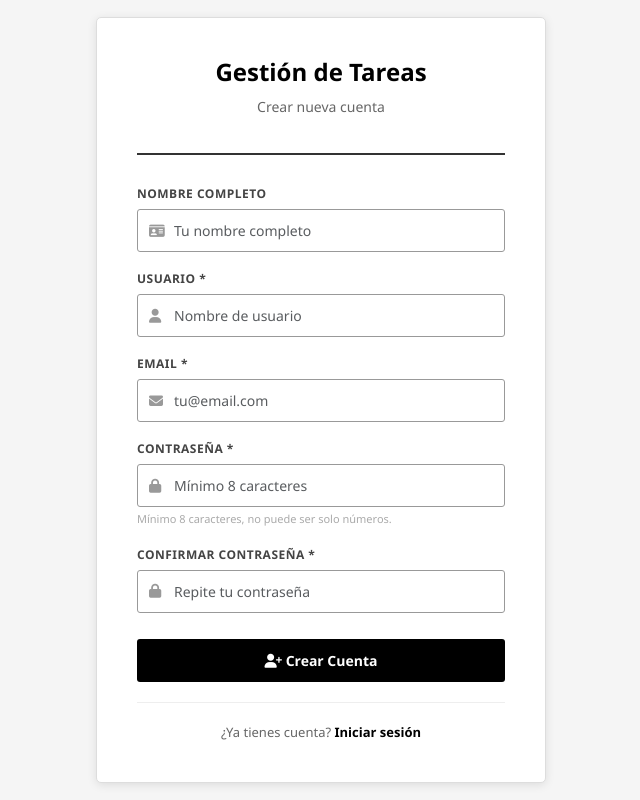
After one commit to crisdouglasb-gg/gestion_tareas_colaborativas, a Django app: page /registro/ in a window 1280 px wide. The commit adds this page. Shown: the whole page, without its empty margins (319-959 px from the left). Run offline with Django 5.2, Linux system fonts and the light colour scheme.

Commit message:
Registro de usuarios y mejora del login - frontend

```diff
--- a/espacios/urls.py
+++ b/espacios/urls.py
@@ -13,6 +13,7 @@ from .views import (
     paneles_view,
     actividades_view,
     notificaciones_view,
+    registro_usuario,
 )
 
 urlpatterns = [
@@ -89,4 +90,10 @@ urlpatterns = [
         name='notificaciones'
     ),
 
+    path(
+        'registro/',
+        registro_usuario,
+        name='registro'
+    ),
+
 ]
--- a/espacios/views.py
+++ b/espacios/views.py
@@ -1,3 +1,6 @@
+from django.contrib.auth.forms import UserCreationForm
+from django.contrib.auth import login
+from django.contrib import messages
 from django.contrib.auth.decorators import login_required
 from django.http import JsonResponse
 from django.shortcuts import render, redirect
@@ -416,3 +419,19 @@ def notificaciones_view(request):
         'notificaciones_usuario': notificaciones_usuario,
     }
     return render(request, 'espacios/notificaciones.html', contexto)
+
+def registro_usuario(request):
+    if request.user.is_authenticated:
+        return redirect('dashboard')
+    if request.method == 'POST':
+        form = UserCreationForm(request.POST)
+        if form.is_valid():
+            usuario = form.save(commit=False)
+            usuario.email = request.POST.get('email', '')
+            usuario.first_name = request.POST.get('first_name', '')
+            usuario.save()
+            login(request, usuario)
+            return redirect('dashboard')
+    else:
+        form = UserCreationForm()
+    return render(request, 'registration/registro.html', {'form': form})
--- /dev/null
+++ b/templates/registration/registro.html
@@ -0,0 +1,304 @@
+<!DOCTYPE html>
+<html lang="es">
+<head>
+    <meta charset="UTF-8">
+    <meta name="viewport" content="width=device-width, initial-scale=1.0">
+    <title>Registro - Gestión de Tareas Colaborativas</title>
+    <link href="https://cdn.jsdelivr.net/npm/bootstrap@5.3.0/dist/css/bootstrap.min.css" rel="stylesheet">
+    <link rel="stylesheet" href="https://cdnjs.cloudflare.com/ajax/libs/font-awesome/6.4.0/css/all.min.css">
+    <style>
+        * {
+            margin: 0;
+            padding: 0;
+            box-sizing: border-box;
+        }
+
+        body {
+            background: #f5f5f5;
+            min-height: 100vh;
+            display: flex;
+            align-items: center;
+            justify-content: center;
+            font-family: 'Segoe UI', Tahoma, Geneva, Verdana, sans-serif;
+        }
+
+        .registro-container {
+            background: white;
+            border-radius: 5px;
+            border: 1px solid #ddd;
+            box-shadow: 0 2px 10px rgba(0, 0, 0, 0.1);
+            padding: 40px;
+            width: 100%;
+            max-width: 450px;
+        }
+
+        .registro-header {
+            text-align: center;
+            margin-bottom: 30px;
+            border-bottom: 2px solid #333;
+            padding-bottom: 20px;
+        }
+
+        .registro-header h1 {
+            color: #000;
+            font-weight: 700;
+            margin-bottom: 10px;
+            font-size: 24px;
+        }
+
+        .registro-header p {
+            color: #666;
+            font-size: 14px;
+        }
+
+        .form-group {
+            margin-bottom: 18px;
+        }
+
+        .form-group label {
+            display: block;
+            font-size: 12px;
+            font-weight: 700;
+            color: #444;
+            margin-bottom: 6px;
+            text-transform: uppercase;
+            letter-spacing: 0.5px;
+        }
+
+        .input-wrapper {
+            position: relative;
+        }
+
+        .input-wrapper i {
+            position: absolute;
+            left: 12px;
+            top: 50%;
+            transform: translateY(-50%);
+            color: #999;
+            font-size: 14px;
+        }
+
+        .form-control {
+            border: 1px solid #999;
+            border-radius: 3px;
+            padding: 10px 12px 10px 36px;
+            font-size: 14px;
+            width: 100%;
+            transition: all 0.3s ease;
+            color: #000;
+        }
+
+        .form-control:focus {
+            border-color: #000;
+            box-shadow: 0 0 0 0.2rem rgba(0, 0, 0, 0.1);
+            outline: none;
+        }
+
+        .btn-registro {
+            background: #000;
+            border: none;
+            padding: 11px;
+            font-weight: 600;
+            border-radius: 3px;
+            width: 100%;
+            color: white;
+            transition: all 0.3s ease;
+            cursor: pointer;
+            font-size: 14px;
+            margin-top: 8px;
+        }
+
+        .btn-registro:hover {
+            background: #333;
+        }
+
+        .alert-error {
+            background: #fff5f5;
+            border: 1px solid #e53e3e;
+            color: #c53030;
+            border-radius: 3px;
+            padding: 10px 14px;
+            font-size: 13px;
+            margin-bottom: 20px;
+            display: flex;
+            align-items: center;
+            gap: 8px;
+        }
+
+        .alert-success {
+            background: #f0fff4;
+            border: 1px solid #22c55e;
+            color: #15803d;
+            border-radius: 3px;
+            padding: 10px 14px;
+            font-size: 13px;
+            margin-bottom: 20px;
+            display: flex;
+            align-items: center;
+            gap: 8px;
+        }
+
+        .login-link {
+            text-align: center;
+            margin-top: 20px;
+            padding-top: 20px;
+            border-top: 1px solid #eee;
+            font-size: 13px;
+            color: #666;
+        }
+
+        .login-link a {
+            color: #000;
+            font-weight: 700;
+            text-decoration: none;
+        }
+
+        .login-link a:hover {
+            text-decoration: underline;
+        }
+
+        .password-hint {
+            font-size: 11px;
+            color: #aaa;
+            margin-top: 4px;
+        }
+    </style>
+</head>
+<body>
+
+    <div class="registro-container">
+
+        <div class="registro-header">
+            <h1>Gestión de Tareas</h1>
+            <p>Crear nueva cuenta</p>
+        </div>
+
+        {% if messages %}
+            {% for message in messages %}
+                {% if message.tags == 'error' %}
+                    <div class="alert-error">
+                        <i class="fas fa-exclamation-circle"></i>
+                        {{ message }}
+                    </div>
+                {% else %}
+                    <div class="alert-success">
+                        <i class="fas fa-check-circle"></i>
+                        {{ message }}
+                    </div>
+                {% endif %}
+            {% endfor %}
+        {% endif %}
+
+        {% if form.errors %}
+            <div class="alert-error">
+                <i class="fas fa-exclamation-circle"></i>
+                Por favor corrige los errores del formulario.
+            </div>
+        {% endif %}
+
+        <form method="POST">
+            {% csrf_token %}
+
+            <div class="form-group">
+                <label>Nombre Completo</label>
+                <div class="input-wrapper">
+                    <i class="fas fa-id-card"></i>
+                    <input
+                        type="text"
+                        name="first_name"
+                        class="form-control"
+                        placeholder="Tu nombre completo"
+                        value="{{ form.first_name.value|default:'' }}"
+                    >
+                </div>
+                {% if form.first_name.errors %}
+                    <div style="color:#e53e3e;font-size:12px;margin-top:4px;">{{ form.first_name.errors|join:", " }}</div>
+                {% endif %}
+            </div>
+
+            <div class="form-group">
+                <label>Usuario *</label>
+                <div class="input-wrapper">
+                    <i class="fas fa-user"></i>
+                    <input
+                        type="text"
+                        name="username"
+                        class="form-control"
+                        placeholder="Nombre de usuario"
+                        value="{{ form.username.value|default:'' }}"
+                        required
+                    >
+                </div>
+                {% if form.username.errors %}
+                    <div style="color:#e53e3e;font-size:12px;margin-top:4px;">{{ form.username.errors|join:", " }}</div>
+                {% endif %}
+            </div>
+
+            <div class="form-group">
+                <label>Email *</label>
+                <div class="input-wrapper">
+                    <i class="fas fa-envelope"></i>
+                    <input
+                        type="email"
+                        name="email"
+                        class="form-control"
+                        placeholder="tu@email.com"
+                        value="{{ form.email.value|default:'' }}"
+                        required
+                    >
+                </div>
+                {% if form.email.errors %}
+                    <div style="color:#e53e3e;font-size:12px;margin-top:4px;">{{ form.email.errors|join:", " }}</div>
+                {% endif %}
+            </div>
+
+            <div class="form-group">
+                <label>Contraseña *</label>
+                <div class="input-wrapper">
+                    <i class="fas fa-lock"></i>
+                    <input
+                        type="password"
+                        name="password1"
+                        class="form-control"
+                        placeholder="Mínimo 8 caracteres"
+                        required
+                    >
+                </div>
+                <div class="password-hint">Mínimo 8 caracteres, no puede ser solo números.</div>
+                {% if form.password1.errors %}
+                    <div style="color:#e53e3e;font-size:12px;margin-top:4px;">{{ form.password1.errors|join:", " }}</div>
+                {% endif %}
+            </div>
+
+            <div class="form-group">
+                <label>Confirmar Contraseña *</label>
+                <div class="input-wrapper">
+                    <i class="fas fa-lock"></i>
+                    <input
+                        type="password"
+                        name="password2"
+                        class="form-control"
+                        placeholder="Repite tu contraseña"
+                        required
+                    >
+                </div>
+                {% if form.password2.errors %}
+                    <div style="color:#e53e3e;font-size:12px;margin-top:4px;">{{ form.password2.errors|join:", " }}</div>
+                {% endif %}
+            </div>
+
+            <button type="submit" class="btn-registro">
+                <i class="fas fa-user-plus"></i> Crear Cuenta
+            </button>
+
+        </form>
+
+        <div class="login-link">
+            ¿Ya tienes cuenta? <a href="/login/">Iniciar sesión</a>
+        </div>
+
+    </div>
+
+    <script src="https://cdn.jsdelivr.net/npm/bootstrap@5.3.0/dist/js/bootstrap.bundle.min.js"></script>
+</body>
+</html>
```
Also changed, not shown: config/templates/usuarios/login.html (+57 -12 lines), templates/registration/login.html (deleted, +0 -103 lines).
